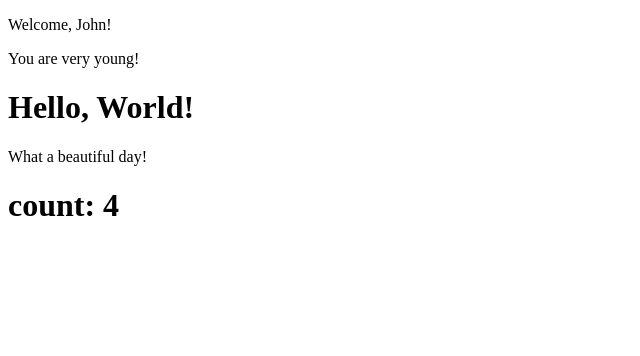
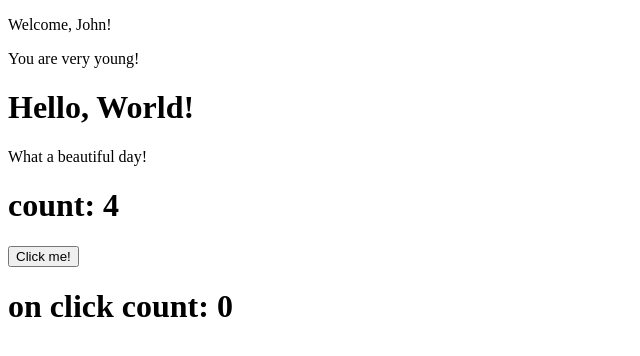
Before and after one commit to MarkupMonkey/react-project, a React (Create React App) app: page / in a window 1280 px wide. Shown: the top 356 px of the page, without its empty margins (0-640 px from the left). Built offline with nearby package versions, Linux system fonts and the light colour scheme.

Commit message:
exercise events 01 done

```diff
--- a/src/App.js
+++ b/src/App.js
@@ -1,4 +1,5 @@
 import React from "react";
+import ClickCounter from "./ClickCounter";
 import Counter from "./Counter";
 import Hello from "./Hello"
 import Welcome from "./Welcome"
@@ -11,6 +12,7 @@ class Data extends React.Component {
                     <Welcome name='John' />
                     <Hello />
                     <Counter/>
+                    <ClickCounter/>
                 </div>
 
             </>
--- /dev/null
+++ b/src/ClickCounter.js
@@ -0,0 +1,27 @@
+import React from "react";
+
+class ClickCounter extends React.Component {
+    state = {
+        count: 0
+    };
+
+    handleCounterIncrement = (event) => {
+        console.log(event)
+        this.setState((state) => {
+            return {
+                count: state.count + 1,
+            }
+        })
+    };
+    render() {
+        return (
+            <>
+                <button onClick={this.handleCounterIncrement}>Click me!</button>
+                <h1>on click count: {this.state.count}</h1>
+            </>
+
+        )
+    }
+}
+
+export default ClickCounter;
```
